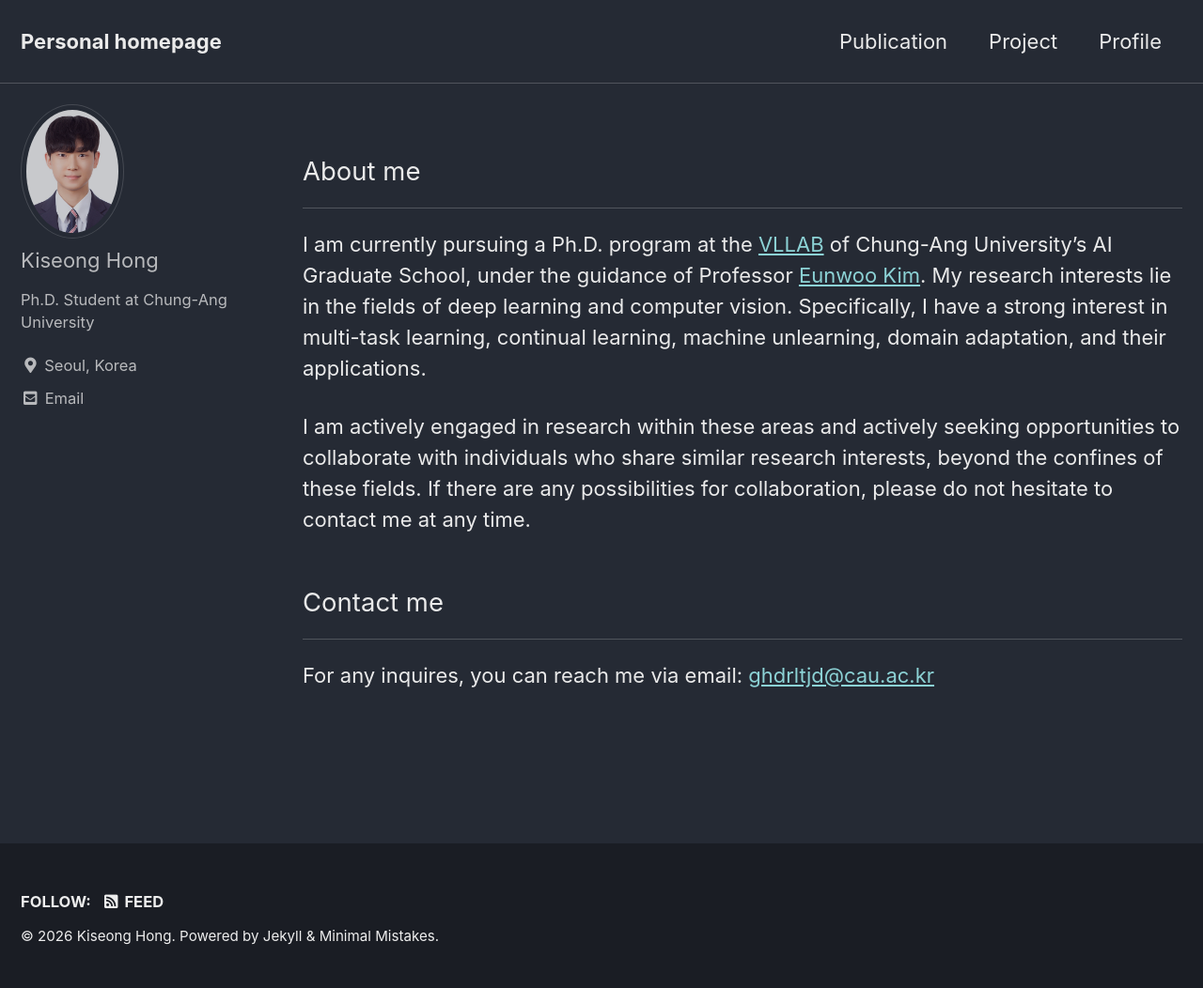
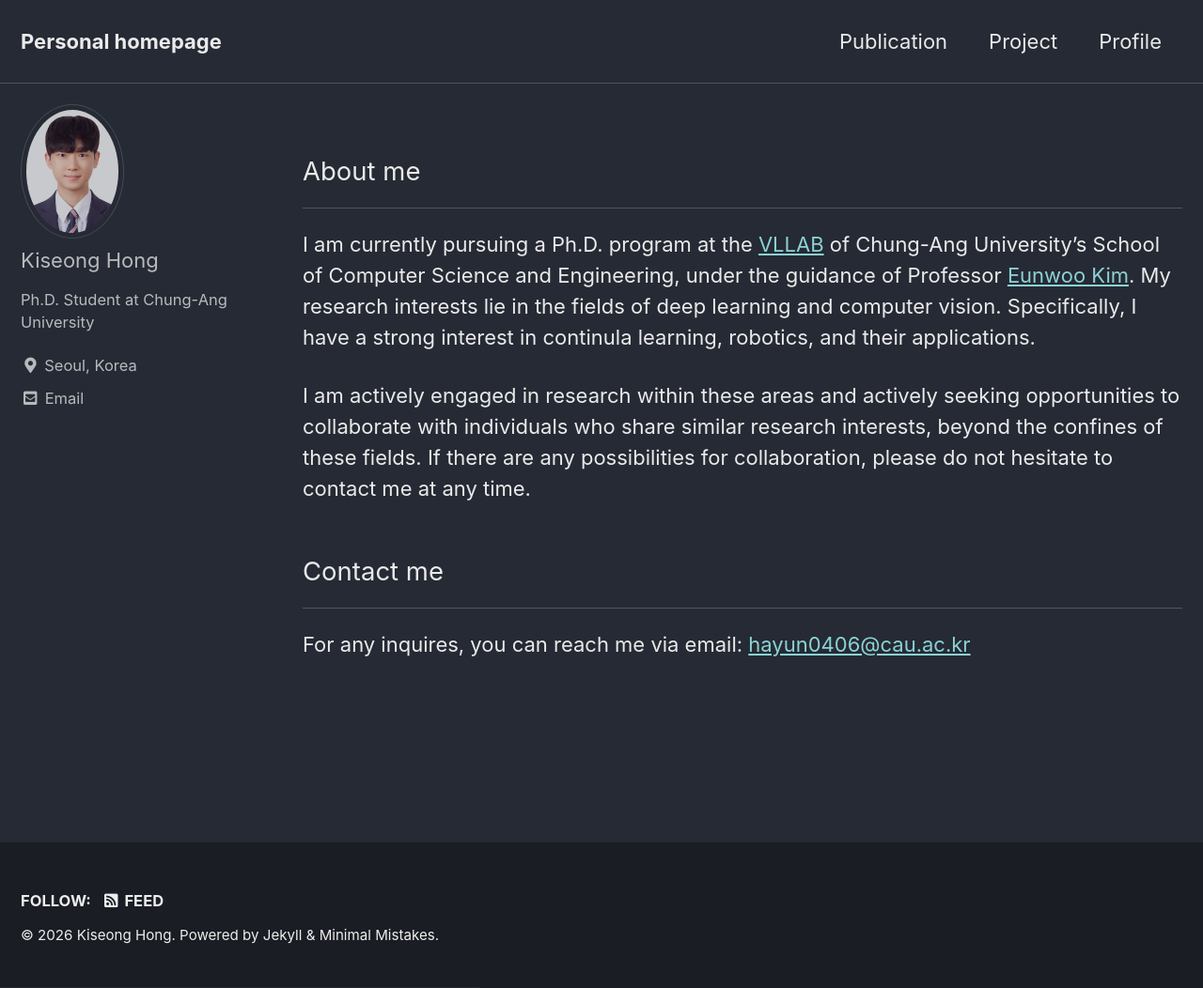
Before and after one commit to sksmslhy/sksmslhy.github.io, a Jekyll site: the page built from index.md, in a window 1280 px wide and 1052 px high. Shown: the whole window at 94% size. Built offline with Jekyll 4.4.1, drawn with Linux system fonts in a browser that asks for light colours; cached includes are drawn as plain includes.

Commit message:
Update index.md

```diff
--- a/index.md
+++ b/index.md
@@ -9,7 +9,7 @@ layout: posts
 
 ## About me
 ___
-I am currently pursuing a Ph.D. program at the [VLLAB](https://vllab.cau.ac.kr/) of Chung-Ang University's AI Graduate School, under the guidance of Professor [Eunwoo Kim](https://vllab.cau.ac.kr/members/professor/). My research interests lie in the fields of deep learning and computer vision. Specifically, I have a strong interest in multi-task learning, continual learning, machine unlearning, domain adaptation, and their applications.<br>
+I am currently pursuing a Ph.D. program at the [VLLAB](https://vllab.cau.ac.kr/) of Chung-Ang University's School of Computer Science and Engineering, under the guidance of Professor [Eunwoo Kim](https://vllab.cau.ac.kr/members/professor/). My research interests lie in the fields of deep learning and computer vision. Specifically, I have a strong interest in continula learning, robotics, and their applications.<br>
 
 
 I am actively engaged in research within these areas and actively seeking opportunities to collaborate with individuals who share similar research interests, beyond the confines of these fields. If there are any possibilities for collaboration, please do not hesitate to contact me at any time.
@@ -18,4 +18,4 @@ I am actively engaged in research within these areas and actively seeking opport
 
 ## Contact me
 ___
-For any inquires, you can reach me via email: [ghdrltjd@cau.ac.kr](mailto:ghdrltjd@cau.ac.kr)
+For any inquires, you can reach me via email: [hayun0406@cau.ac.kr](mailto:hayun0406@cau.ac.kr)
```
